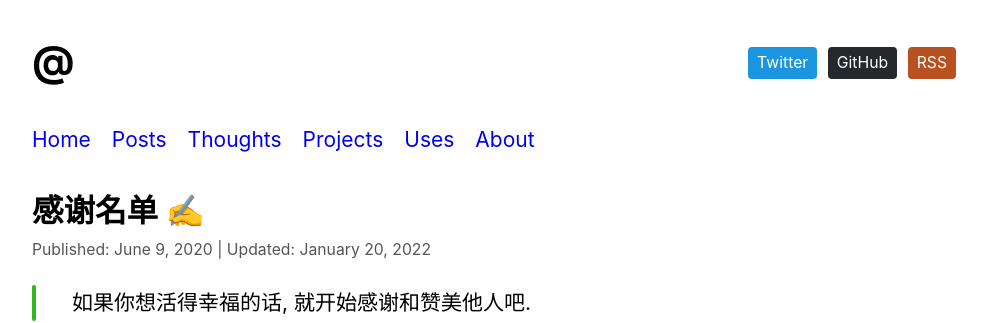
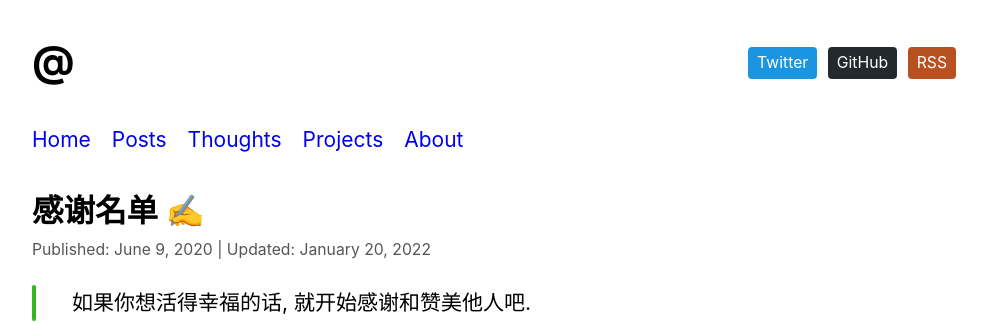
Before and after one commit to bGZo/blog, a Jekyll site: the page built from _posts/thoughts/2020-06-09-thx-list.md, in a window 1280 px wide. Shown: the top 323 px of the page, without its empty margins (146-1133 px from the left). Built offline with Jekyll 4.4.1, drawn with Linux system fonts in a browser that asks for light colours; Markdown is read by kramdown in place of the engine named in the settings.

Commit message:
fix: layout consistent

```diff
--- a/_includes/header.html
+++ b/_includes/header.html
@@ -7,7 +7,7 @@
       Twitter
     </a><a class="btn btn-github" href="https://github.com/bgzocg" target="_blank" rel="noopener noreferrer">
       GitHub
-    </a><a class="btn btn-rss" href="/blog/feed.xml" target="_blank">
+    </a><a class="btn btn-rss" href="https://bgzocg.github.io/blog/feed.xml" target="_blank">
       RSS
     </a>
   </div>
--- a/_layouts/post.html
+++ b/_layouts/post.html
@@ -23,7 +23,6 @@
         <li><a href="/blog/posts">Posts</a></li>
         <li><a href="/blog/thoughts">Thoughts</a></li>
         <li><a href="/blog/projects">Projects</a></li>
-        <li><a href="/blog/uses">Uses</a></li>
         <li><a href="/blog/about">About</a></li>
       </ul>
     </nav>
```
